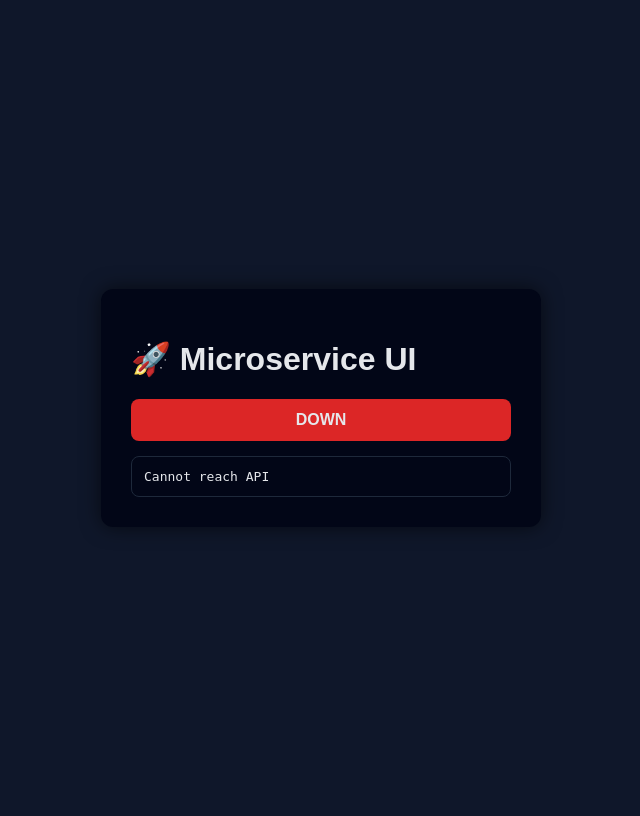
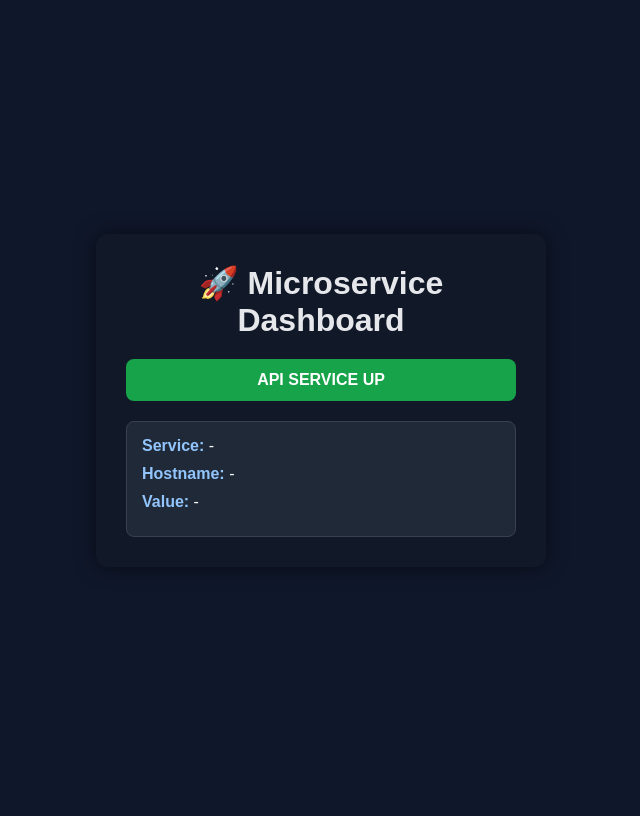
Before and after one commit to irwanmaul34/project-devops-myapp, a FastAPI app: page / in a window 1280 px wide. Shown: the whole page, without its empty margins (319-959 px from the left). After the commit the page ends 537 px from the top, so only its background shows below. Run offline with FastAPI, Linux system fonts and the light colour scheme; data that the repository does not hold is empty.

Commit message:
revisi app terbaru

```diff
--- a/app/frontend-service/main.py
+++ b/app/frontend-service/main.py
@@ -9,12 +9,15 @@ API_SERVICE_URL = "http://service-api/api/data"
 
 @app.get("/")
 def home(request: Request):
+
     status = "OK"
     data = {}
 
     try:
         r = requests.get(API_SERVICE_URL, timeout=5)
+        r.raise_for_status()
         data = r.json()
+
     except Exception:
         status = "API SERVICE DOWN"
 
--- a/app/frontend-service/templates/index.html
+++ b/app/frontend-service/templates/index.html
@@ -1,81 +1,121 @@
 <!DOCTYPE html>
-<html>
+<html lang="en">
 <head>
+    <meta charset="UTF-8">
+    <meta name="viewport" content="width=device-width, initial-scale=1.0">
     <title>Microservices Dashboard</title>
+
     <style>
+        * {
+            margin: 0;
+            padding: 0;
+            box-sizing: border-box;
+        }
+
         body {
-            font-family: Arial, sans-serif;
+            font-family: Arial, Helvetica, sans-serif;
             background: #0f172a;
             color: #e5e7eb;
             display: flex;
             justify-content: center;
             align-items: center;
-            height: 100vh;
+            min-height: 100vh;
         }
 
         .card {
-            background: #020617;
+            width: 450px;
+            background: #111827;
             padding: 30px;
             border-radius: 12px;
-            width: 380px;
-            box-shadow: 0 0 20px rgba(0,0,0,0.6);
+            box-shadow: 0 0 20px rgba(0,0,0,0.5);
+        }
+
+        h1 {
+            text-align: center;
+            margin-bottom: 20px;
         }
 
         .status {
             padding: 12px;
             border-radius: 8px;
-            margin-bottom: 15px;
             text-align: center;
             font-weight: bold;
+            margin-bottom: 20px;
         }
 
-        .ok { background: #16a34a; }
-        .down { background: #dc2626; }
+        .ok {
+            background-color: #16a34a;
+            color: white;
+        }
+
+        .down {
+            background-color: #dc2626;
+            color: white;
+        }
 
         .data {
-            background: #020617;
-            padding: 12px;
-            border: 1px solid #1e293b;
+            background: #1f2937;
+            padding: 15px;
             border-radius: 8px;
-            font-family: monospace;
+            border: 1px solid #374151;
+        }
+
+        .row {
+            margin-bottom: 10px;
+        }
+
+        .label {
+            font-weight: bold;
+            color: #93c5fd;
+        }
+
+        .value {
+            color: #f8fafc;
         }
     </style>
 </head>
 <body>
 
 <div class="card">
-    <h1>🚀 Microservice UI</h1>
 
-    <div id="status" class="status">
-        Checking...
+    <h1>🚀 Microservice Dashboard</h1>
+
+    {% if status == "OK" %}
+        <div class="status ok">
+            API SERVICE UP
+        </div>
+    {% else %}
+        <div class="status down">
+            API SERVICE DOWN
+        </div>
+    {% endif %}
+
+    <div class="data">
+
+        <div class="row">
+            <span class="label">Service:</span>
+            <span class="value">
+                {{ data.get('service', '-') }}
+            </span>
+        </div>
+
+        <div class="row">
+            <span class="label">Hostname:</span>
+            <span class="value">
+                {{ data.get('hostname', '-') }}
+            </span>
+        </div>
+
+        <div class="row">
+            <span class="label">Value:</span>
+            <span class="value">
+                {{ data.get('value', '-') }}
+            </span>
+        </div>
+
     </div>
 
-    <div id="data" class="data">
-        Loading data...
-    </div>
 </div>
-
-<script>
-fetch("/api/data")
-    .then(response => {
-        if (!response.ok) throw new Error("API Down");
-        return response.json();
-    })
-    .then(data => {
-        document.getElementById("status").innerText = "OK";
-        document.getElementById("status").classList.add("ok");
-
-        document.getElementById("data").innerText =
-            "Service: " + data.service + "\n" +
-            "Hostname: " + data.hostname + "\n" +
-            "Value: " + data.value;
-    })
-    .catch(error => {
-        document.getElementById("status").innerText = "DOWN";
-        document.getElementById("status").classList.add("down");
-        document.getElementById("data").innerText = "Cannot reach API";
-    });
-</script>
 
 </body>
 </html>
```
